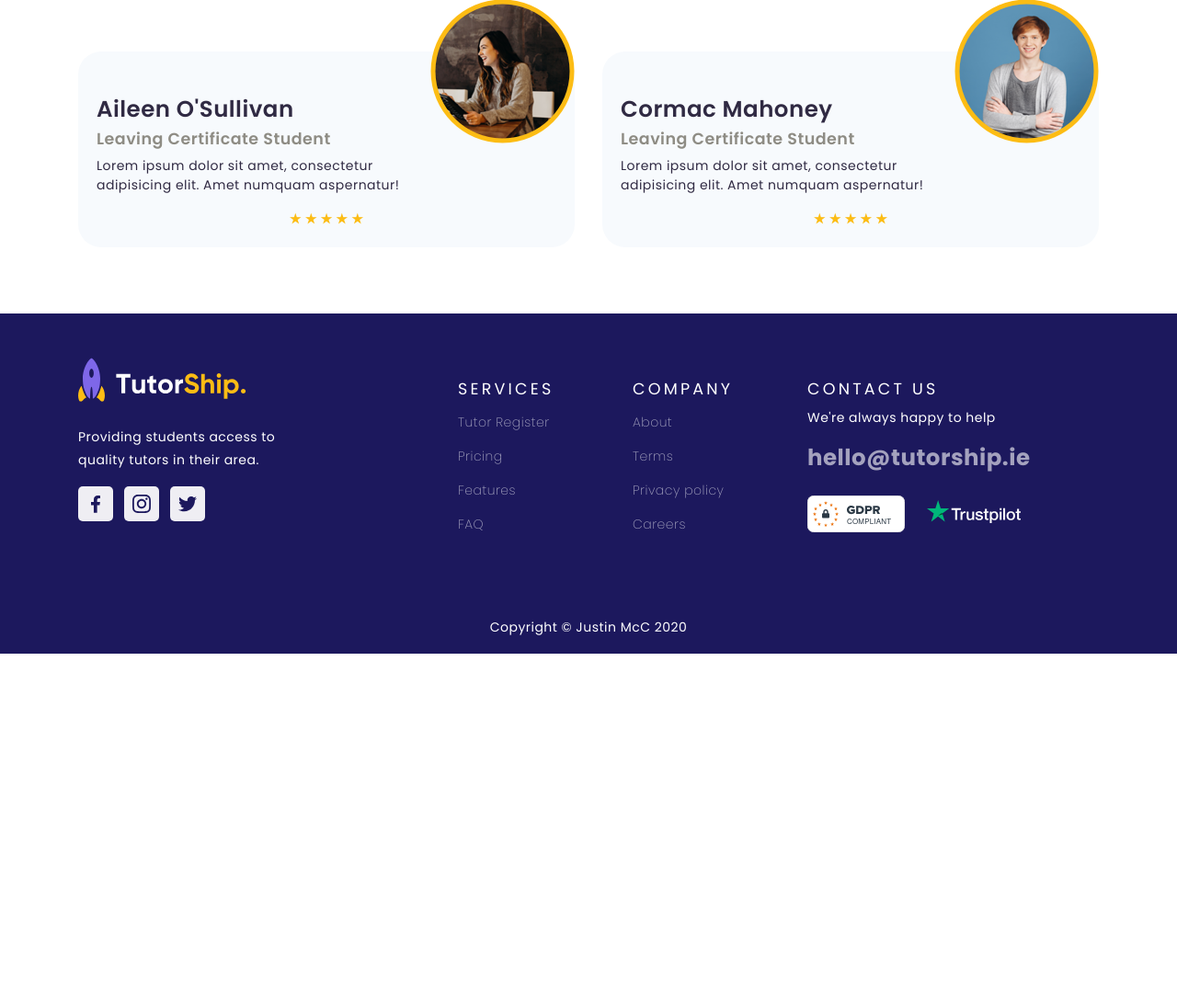
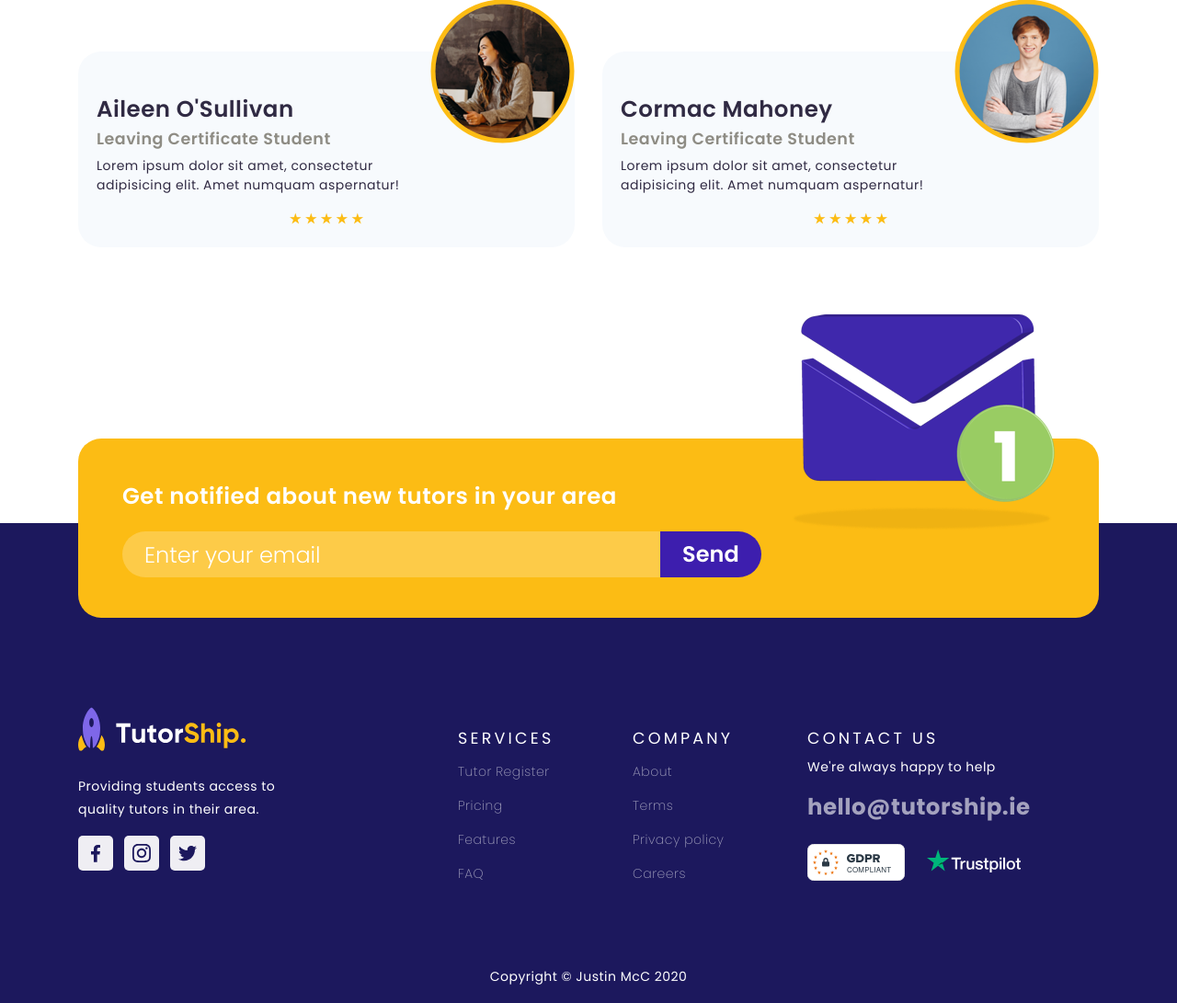
Before and after one commit to Code-Institute-Submissions/TutorShip, a Flask app: page / in a window 1280 px wide. Shown: the part 2463-3554 px from the top of the page at 92% size. Before the commit the page ends 3174 px from the top, so only its background shows below. Run offline with Flask 2, Linux system fonts and the light colour scheme; some libraries are stand-ins or nearby versions.

Commit message:
Add email subscription section
Add email image. Add email subscription section styling. Change testimonial-img class to minus-margin

```diff
--- a/static/css/style.css
+++ b/static/css/style.css
@@ -55,6 +55,14 @@ p .text-yellow:hover {
 
 .bg-blue {
     background-color: #F7FAFD;
+}
+
+.bg-yellow {
+    background-color: #FCBC14;
+}
+
+.bg-divide {
+    background: linear-gradient(0deg, #1C185D 40%, #FFFFFF 40%);
 }
 
 /*--------------------------------------------------------------------- Nav */
@@ -220,7 +228,11 @@ p .text-yellow:hover {
     overflow: none;
 }
 
-.testimonial-img {
+.minus-margin {
+    margin-bottom: -100px;
+}
+
+.minus-margin-100 {
     margin-bottom: -100px;
 }
 
@@ -524,6 +536,29 @@ button:focus {
     margin: 0 auto;
 }
 
+.subscribe-email {
+    background-color: rgba(255,255,255, .22);
+    border: none;
+    border-radius: 50px 0 0 50px;
+    font-size: x-large;
+    font-weight: 300;
+    color: white;
+}
+
+#subscribe .form-control::-webkit-input-placeholder {
+    color: #FFFFFF;
+}
+
+.subscribe-btn {
+    background-color: #3D1EAE;
+    border-radius: 0 50px 50px 0;
+    border: none;
+    font-size: x-large;
+    font-weight: 600;
+    color: white;
+    padding: 7px 0;;
+}
+
 /*--------------------------------------------------------------------- Media Queries */
 
 @media screen and (max-width: 767.98px) {
@@ -556,7 +591,7 @@ button:focus {
         height: 35px;
     }
 
-    .testimonial-img {
+    .minus-margin {
         margin-bottom: -100px;
     }
 
@@ -576,7 +611,7 @@ button:focus {
       max-width: none;
     }
 
-    .testimonial-img {
+    .minus-margin {
         margin-bottom: -50px;
     }
 }
--- a/templates/index.html
+++ b/templates/index.html
@@ -3,6 +3,7 @@
 {% block content %}
 <main class="container-fluid p-0">
 
+    <!-- Hero/Header section -->
     <header class="container-flex bg-purple hero-background text-white">
       <div class="jumbotron container mt-5 bg-transparent pb-0">
         <div class="row">
@@ -47,6 +48,7 @@
       </div>
     </header>
 
+    <!-- About section -->
     <section id="about-section" data-spy="scroll" class="container-flex text-white my-2 my-sm-5">
       <div class="jumbotron container bg-transparent">
         <div class="row">
@@ -82,6 +84,7 @@
       </div>
     </div>
 
+    <!-- Results section -->
     <section class="container-flex text-white my-2 my-sm-5">
       <div class="jumbotron container bg-transparent">
         <div class="row">
@@ -100,13 +103,14 @@
       </div>
     </section>
 
+    <!-- Testimonials section -->
     <section id="testimonials" class="container text-white my-2 my-sm-5 pt-2 pt-sm-5">
       <h2 class="hero-text text-navy font-weight-bold mb-2 mb-sm-5 py-2 py-sm-5">What our students say...</h2>
       <div class="row">
           <div data-aos="fade-up" data-aos-duration="1000" class="col-lg-6 col-md-6 mb-4">
             <div class="h-100">
               <div class="d-flex justify-content-end">
-                <img class="testimonial-img" src="{{ url_for('static', filename='images/testimonial-profile-girl.png') }}" alt="">
+                <img class="minus-margin" src="{{ url_for('static', filename='images/testimonial-profile-girl.png') }}" alt="">
               </div>
               <div class="bg-blue pt-5 card-body text-navy radius">
                   <h3 class="font-weight-semi">Aileen O'Sullivan</h3>
@@ -120,7 +124,7 @@
           <div data-aos="fade-up" data-aos-duration="1000" data-aos-delay="400" class="col-lg-6 col-md-6 mb-4">
             <div class="h-100">
               <div class="d-flex justify-content-end">
-                <img class="testimonial-img" src="{{ url_for('static', filename='images/testimonial-profile-guy.png') }}" alt="">
+                <img class="minus-margin" src="{{ url_for('static', filename='images/testimonial-profile-guy.png') }}" alt="">
               </div>
               <div class="bg-blue pt-5 card-body text-navy radius">
                   <h3 class="font-weight-semi">Cormac Mahoney</h3>
@@ -133,5 +137,25 @@
         </div>
     </section>
 
+    <!-- Subscribe section -->
+    <section class="container-fluid bg-divide pb-5 text-white">
+      <div data-aos="zoom-in-up" data-aos-delay="500" data-aos-duration="1000" class="container text-white">
+        <div class="d-flex justify-content-end pb-5 pb-md-0">
+          <img class="minus-margin-100 pr-5" src="{{ url_for('static', filename='images/message.png') }}" alt="">
+        </div>
+        <div class="bg-yellow pt-5 card-body text-navy radius pl-4 pl-sm-5">
+          <h3 class="font-weight-semi text-white">Get notified about new tutors in your area</h3>
+          <form id="subscribe">
+            <div class="input-group col-12 col-lg-8 ml-0 p-0 my-4">
+                <input type="email" class="form-control subscribe-email pl-4" id="inputEmail" placeholder="Enter your email" required="">
+                <span class="input-group-btn">
+                    <button class="subscribe-btn px-4" type="submit">Send</button>
+                </span>
+            </div>
+          </form>
+        </div>
+      </div>
+    </section>
+
   </main>
 {% endblock %}
```
Also changed, not shown: static/images/message.png (added).
